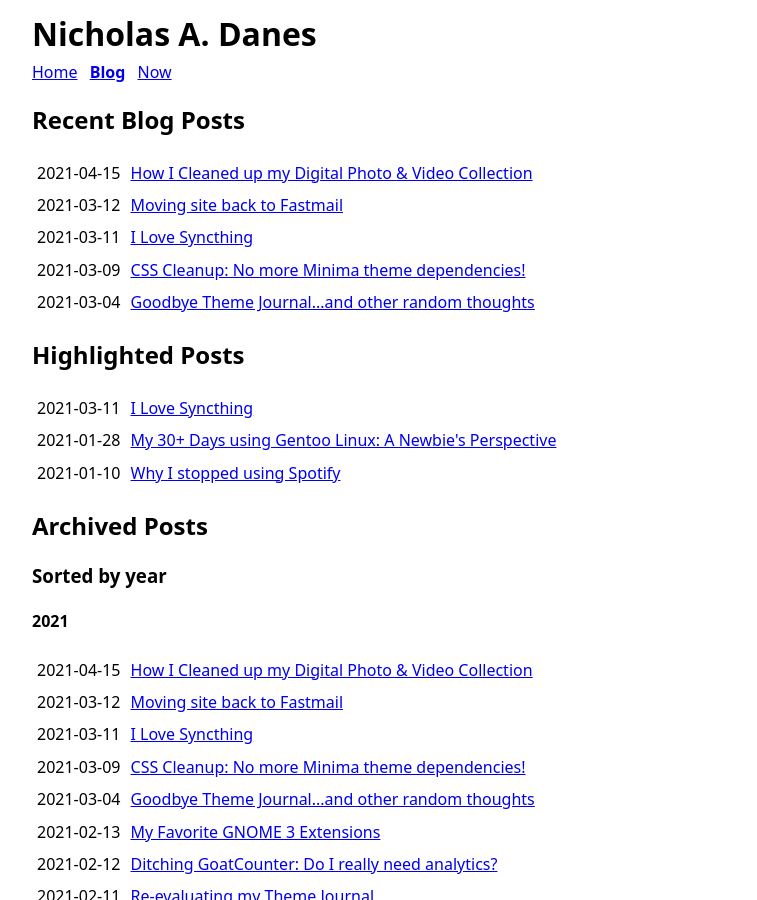
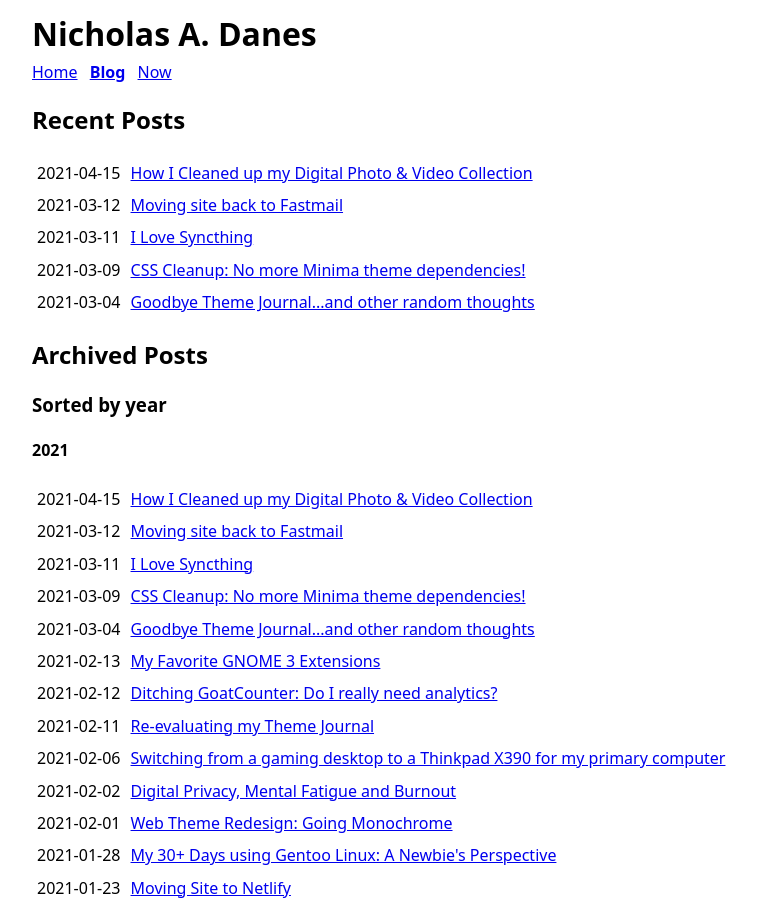
Before and after one commit to danesnick/old_website, a Jekyll site: the page built from blog.markdown, in a window 1280 px wide and 900 px high. Shown: the whole window, without its empty margins (208-965 px from the left). Built offline with Jekyll 4.4.1, drawn with Linux system fonts in a browser that asks for light colours.

Commit message:
Updated blog page

```diff
--- a/blog.markdown
+++ b/blog.markdown
@@ -4,7 +4,7 @@ title: Blog
 permalink: /blog/
 ---
 
-## Recent Blog Posts
+## Recent Posts
  {% assign posts = site.posts %}
 
   {%- if posts.size > 0 -%}
@@ -28,21 +28,4 @@ permalink: /blog/
   {%- endif -%}
 
 
-## Highlighted Posts
-<table>
-  <tr>
-   <td>2021-03-11</td>
-   <td><a href="/blog/2021/03/11/i-love-syncthing/">I Love Syncthing</a></td>
-  </tr>
-  <tr>
-   <td>2021-01-28</td>
-   <td><a href="/blog/2021/01/28/30plusdays-gentoo-experience/">My 30+ Days using Gentoo Linux: A Newbie's Perspective</a></td>
-  </tr>
-  <tr>
-   <td>2021-01-10</td>
-   <td><a href="/blog/2021/01/10/why-i-stopped-using-spotify/">Why I stopped using Spotify</a></td>
-  </tr>
-</table>
-
-
 ## Archived Posts
```
